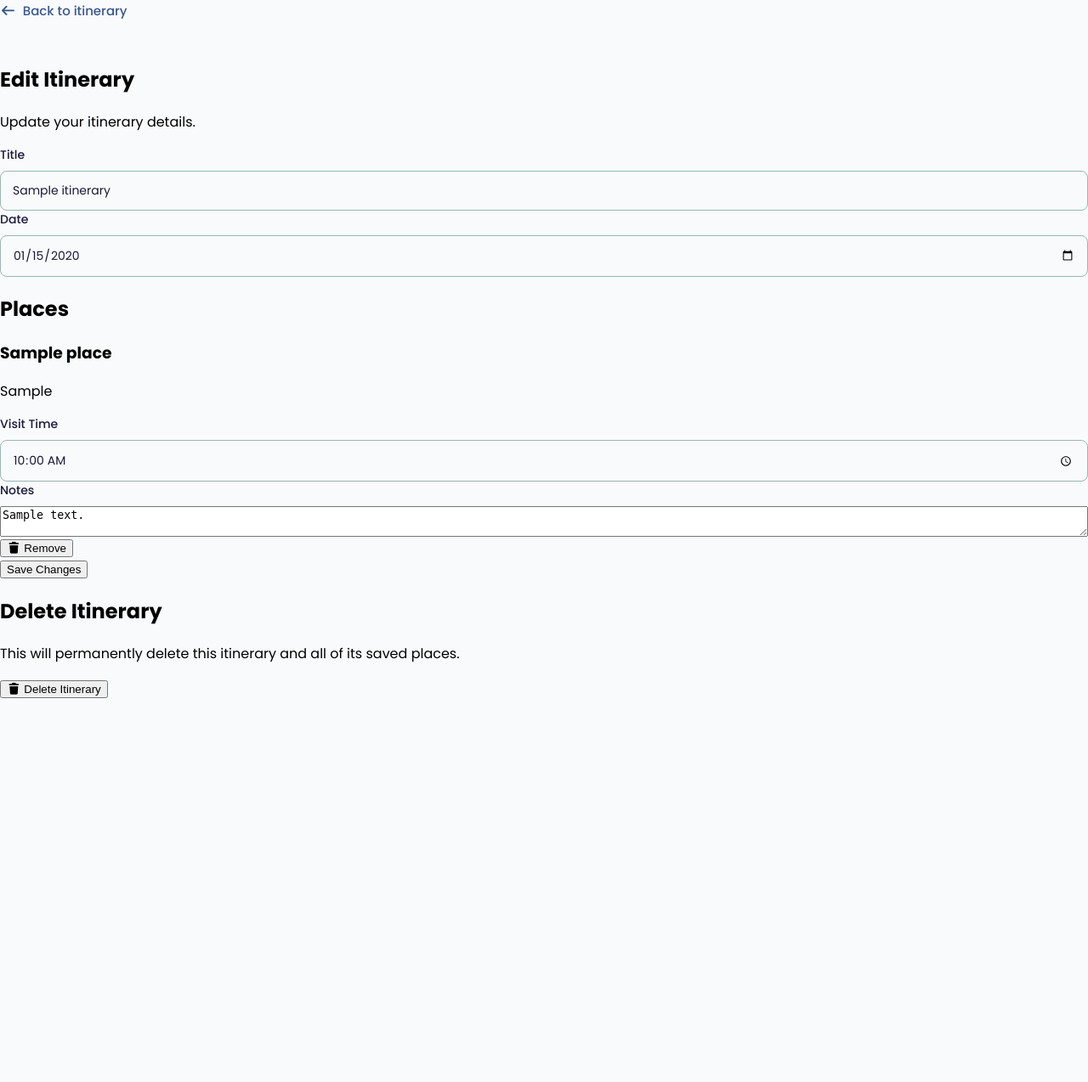
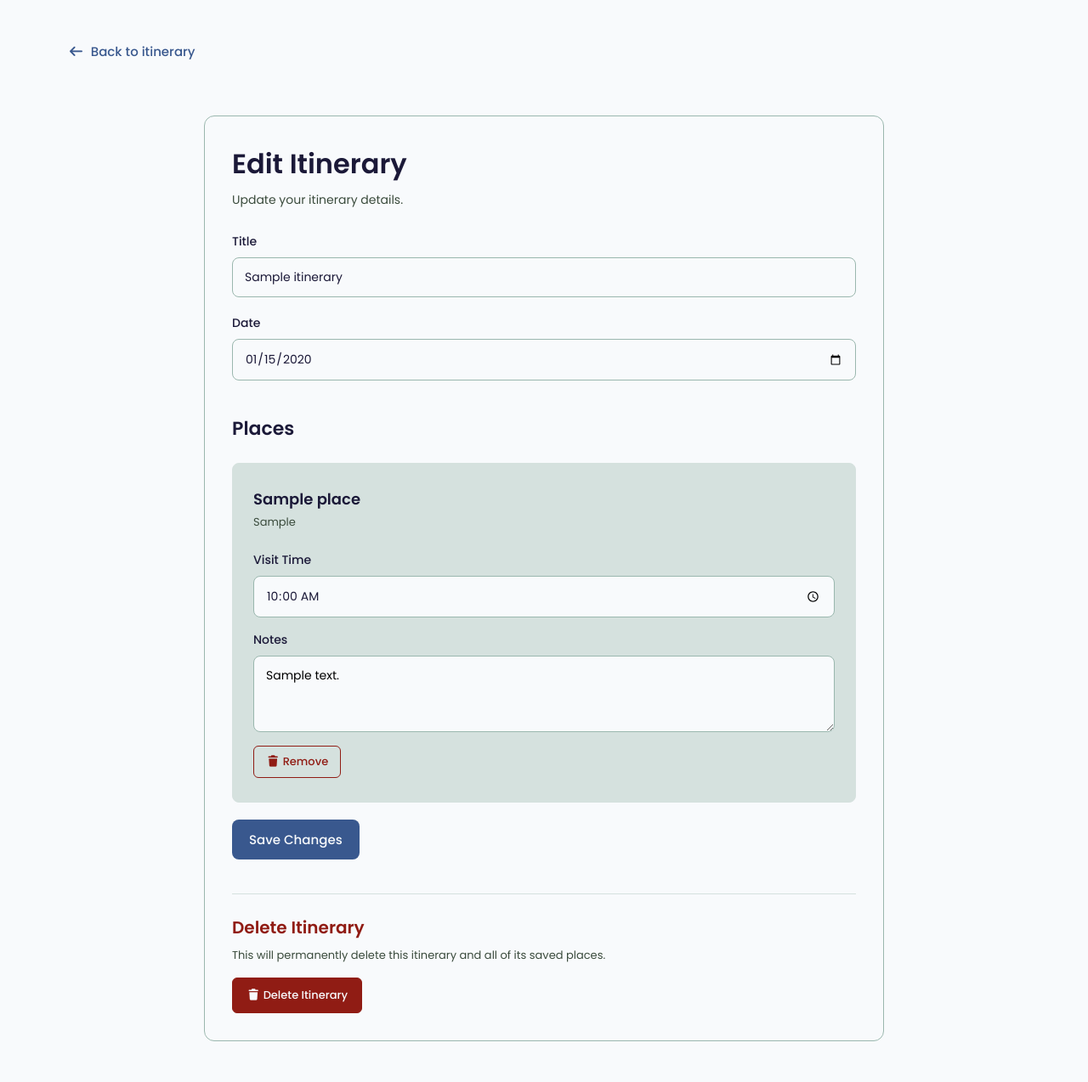
Before and after one commit to saiabbirame/582-32W-VA, a Flask app: page /itineraries/1/edit in a window 1280 px wide. Shown: the part 88-1362 px from the top of the page at 85% size. Before the commit the page ends 910 px from the top, so only its background shows below. Run offline with Flask 3, Linux system fonts and the light colour scheme; a user stored in the database is signed in; tables that the repository leaves empty hold one stand-in row (values such as "Sample post"); some libraries are stand-ins or nearby versions.

Commit message:
Style Edit Itinerary page

```diff
--- a/code/static/css/style.css
+++ b/code/static/css/style.css
@@ -1143,6 +1143,175 @@ body{
     line-height: 1.5;
 }
 
+/* EDIT ITINERARY */
+.edit-itinerary-page{
+    padding: 48px 80px;
+}
+
+.edit-itinerary-container{
+    max-width: 800px;
+    padding: 32px;
+    border: 1px solid #9AB7AE;
+    border-radius: 12px;
+    margin: 32px auto 0;
+    background-color: #F8FAFC;
+    box-sizing: border-box;
+}
+
+.edit-itinerary-container h1{
+    margin: 0 0 8px;
+    color: #1B1938;
+    font-size: 32px;
+    font-weight: 600;
+}
+
+.edit-itinerary-description{
+    color: #3A4B3C;
+    font-size: 14px;
+    margin: 0 0 28px;
+}
+
+.edit-itinerary-container form{
+    display: flex;
+    flex-direction: column;
+    gap: 20px;
+}
+
+.edit-itinerary-places{
+    margin-top: 20px;
+}
+
+.edit-itinerary-places h2{
+    color: #1B1938;
+    font-size: 22px;
+    font-weight: 600;
+    margin: 0 0 24px;
+}
+
+.edit-itinerary-place{
+    padding: 28px 24px;
+    border: 1px solid #D5E1DE;
+    border-radius: 8px;
+    margin-bottom: 24px;
+    background-color: #D5E1DE;
+    box-sizing: border-box;
+}
+
+.edit-itinerary-place:last-child{
+    margin-bottom: 0;
+}
+
+.edit-itinerary-place h3{
+    color: #1B1938;
+    font-size: 18px;
+    font-weight: 600;
+    margin: 0 0 4px;
+}
+
+.edit-itinerary-place p{
+    color: #3A4B3C;
+    font-size: 13px;
+    margin: 0 0 24px;
+}
+
+.edit-itinerary-place .form-group{
+    margin-bottom: 16px;
+}
+
+.edit-itinerary-place input,
+.edit-itinerary-place textarea{
+    width: 100%;
+    box-sizing: border-box;
+}
+
+.remove-place-button{
+    color: #901C14;
+    border: 1px solid #901C14;
+    border-radius: 6px;
+    background-color: transparent;
+    font-family: "Poppins", sans-serif;
+    font-size: 13px;
+    font-weight: 500;
+    padding: 8px 14px;
+    cursor: pointer;
+}
+
+.remove-place-button:hover{
+    background-color: #901C14;
+    color: #F8FAFC;
+}
+
+.edit-itinerary-place textarea{
+    background-color: #F8FAFC;
+    font-family: "Poppins", sans-serif;
+    font-size: 14px;
+    outline: none;
+    resize: vertical;
+    border: 1px solid #9AB7AE;
+    border-radius: 8px;
+    min-height: 90px;
+    padding: 12px 14px;
+}
+
+.edit-itinerary-place textarea:focus{
+    border: 1px solid #3A4B3C;
+}
+
+.edit-itinerary-submit{
+    align-self: flex-start;
+    background-color: #39588E;
+    color: #F8FAFC;
+    border: none;
+    border-radius: 8px;
+    padding: 12px 20px;
+    font-family: "Poppins", sans-serif;
+    font-size: 15px;
+    font-weight: 500;
+    cursor: pointer;
+    transition: 0.3s ease;
+}
+
+.edit-itinerary-submit:hover{
+    background-color: #1B1938;
+}
+
+.delete-itinerary-section{
+    border-top: 1px solid #D5E1DE;
+    margin-top: 20px;
+    padding-top: 24px;
+}
+
+.delete-itinerary-section h2{
+    color: #901C14;
+    font-size: 20px;
+    font-weight: 600;
+    margin: 0 0 8px;
+}
+
+.delete-itinerary-section p{
+    color: #3A4B3C;
+    font-size: 13px;
+    margin: 0 0 16px;
+}
+
+.delete-itinerary-button{
+    border: 1px solid #901C14;
+    border-radius: 6px;
+    padding: 10px 16px;
+    background-color: #901C14;
+    color: #F8FAFC;
+    font-family: "Poppins", sans-serif;
+    font-size: 13px;
+    font-weight: 500;
+    cursor: pointer;
+    transition: 0.3s ease;
+}
+
+.delete-itinerary-button:hover{
+    background-color: #F8FAFC;
+    color: #901C14;
+}
+
 /* RESPONSIVE DESIGN */
 @media (max-width: 992px){
 /* HOMEPAGE */
```
